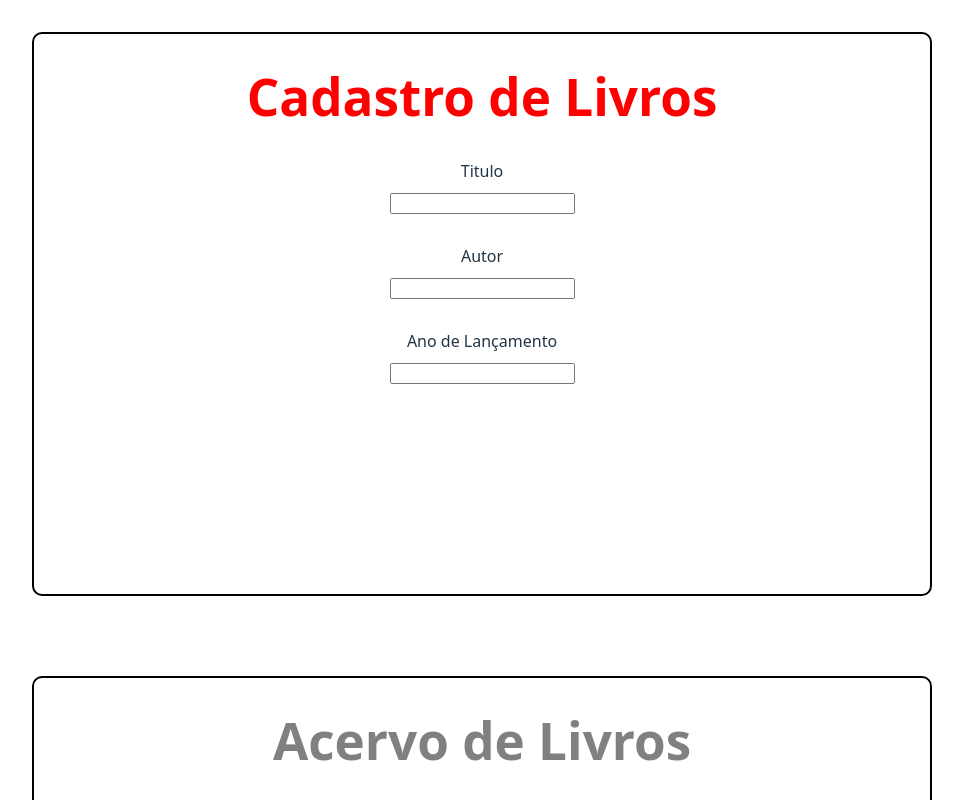
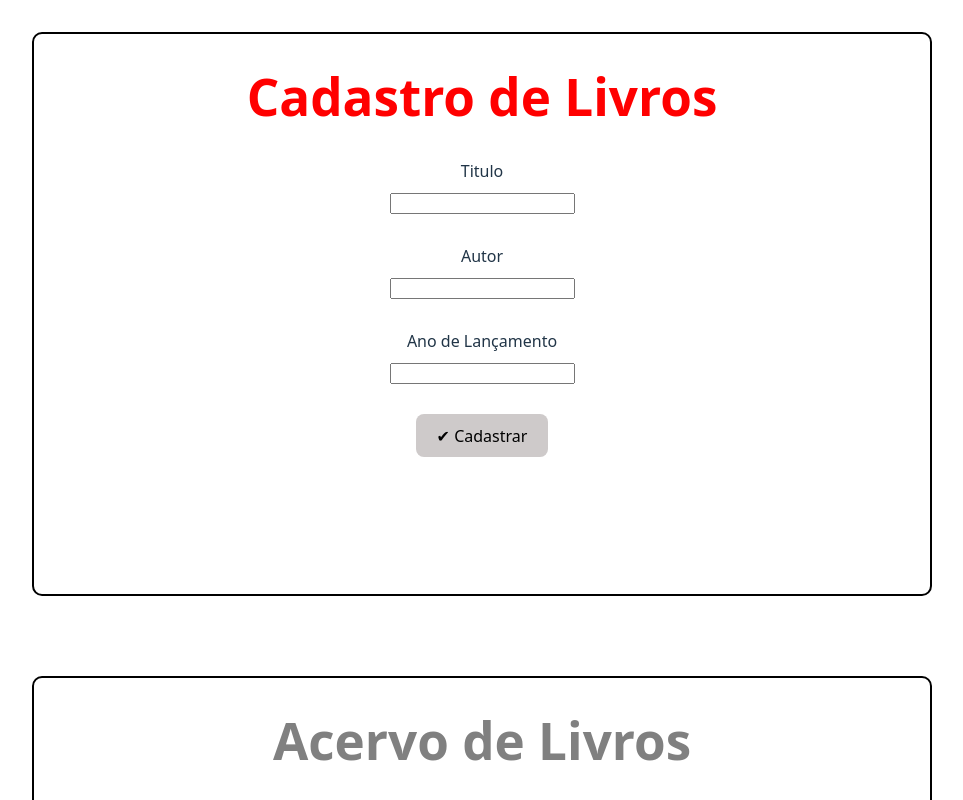
Before and after one commit to TarikPonciano/Tecnico-Desenvolvimento-de-Sistemas-UC-7-Web, a React (Vite) app in the folder Aula 36/: page / in a window 1280 px wide. Shown: the top 800 px of the page, without its empty margins (158-1121 px from the left). Built offline with nearby package versions, Linux system fonts and the light colour scheme.

Commit message:
Formulário implementado

```diff
--- a/Aula 36/src/App.jsx
+++ b/Aula 36/src/App.jsx
@@ -90,7 +90,7 @@
   return (
     // Declaração do que será renderizado
     <>
-      <FormularioNovoLivro/>
+      <FormularioNovoLivro adicionarLivro={adicionarLivro}/>
       <div className='container' style={{ color: 'Gray' }}>
         <h1>Acervo de Livros</h1>
         <ul>
--- a/Aula 36/src/components/FormularioNovoLivro/FormularioNovoLivro.jsx
+++ b/Aula 36/src/components/FormularioNovoLivro/FormularioNovoLivro.jsx
@@ -1,22 +1,49 @@
+import { useState } from "react"
 import "./FormularioNovoLivro.css"
 
-function FormularioNovoLivro(){
+function FormularioNovoLivro({adicionarLivro}){
     //Parte lógica
+    const [novoLivro, setNovoLivro] = useState({
+        titulo: "",
+        autor: "",
+        ano_lancamento: ""
+    })
+
+    const enviar = (event) => {
+        event.preventDefault()
+
+        adicionarLivro(novoLivro)
+
+        setNovoLivro({
+            titulo: "",
+            autor: "",
+            ano_lancamento: ""
+        })
+
+    }
+
+    const mudanca = (event) =>{
+        novoLivro[event.target.name] = event.target.value
+        console.log(novoLivro)
+        setNovoLivro({...novoLivro})
+    }
 
     //Renderização
     return(
         <div className="container formulario">
             <h1>Cadastro de Livros</h1>
-            <form>
+            <form onSubmit={enviar}>
 
                 <label>Titulo</label>
-                <input name='titulo' type="text"  required/>
+                <input name='titulo' type="text" value={novoLivro.titulo} onChange={mudanca}  required/>
 
                 <label>Autor</label>
-                <input name='autor' type="text"  required/>
+                <input name='autor' type="text" value={novoLivro.autor} onChange={mudanca} required/>
 
                 <label>Ano de Lançamento</label>
-                <input name='ano_lancamento' type="number"  required/>
+                <input name='ano_lancamento' type="number" value={novoLivro.ano_lancamento} onChange={mudanca} required/>
+
+                <button type="submit">✔ Cadastrar</button>
 
             </form>
         </div>
```
